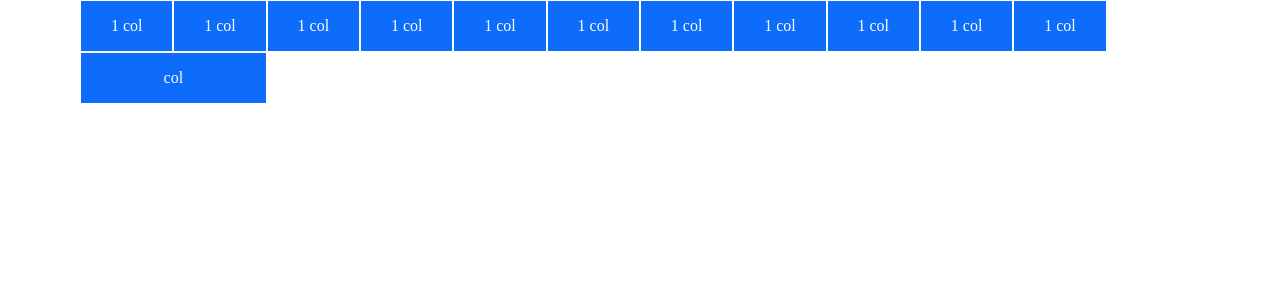
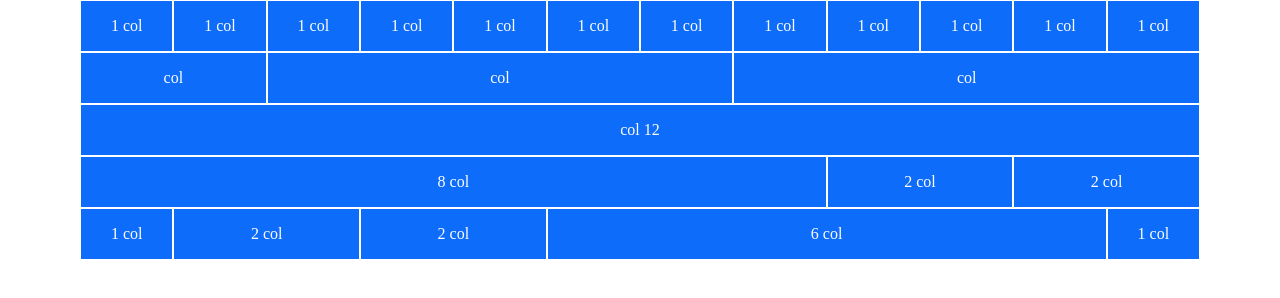
Before and after one commit to Ericson-Manalo/html-css-12bool, a plain HTML site: page index.html in a window 1280 px wide. Drawn offline with Linux system fonts and the light colour scheme.

Commit message:
made the fourth row

```diff
--- a/css/style.css
+++ b/css/style.css
@@ -22,7 +22,6 @@
     text-align: center;
     flex: 0 0 auto;
 }
-
 
 .col-1{
     flex-basis: calc((100% / 12) * 1);
@@ -83,3 +82,9 @@
     flex-basis: calc((100% / 12) * 12);
     max-width: calc((100% / 12) * 12);
 }
+
+.col{
+    flex-grow: 1;
+    flex-basis: 0;
+    max-width: 100%;
+}
--- a/index.html
+++ b/index.html
@@ -10,7 +10,12 @@
 </head>
 <body>
     <div class="container">
+
+        <!-- first row -->
         <div class="row">
+            <div class="col-1">
+                1 col
+            </div>
             <div class="col-1">
                 1 col
             </div>
@@ -46,11 +51,56 @@
             </div>
         </div>
 
+        <!-- second row -->
         <div class="row">
             <div class="col-2">
                 col
             </div>
+            <div class="col">
+                col
+            </div>
+            <div class="col">
+                col
+            </div>
+        </div>
 
+        <!-- third row -->
+        <div class="row">
+            <div class="col-12">
+                col 12
+            </div>
+        </div>
+
+        <!-- fourth row -->
+        <div class="row">
+            <div class="col-8">
+                8 col
+            </div>
+            <div class="col-2">
+                2 col
+            </div>
+            <div class="col-2">
+                2 col
+            </div>
+        </div>
+
+        <!-- fifth row -->
+        <div class="row">
+            <div class="col-1">
+                1 col
+            </div>
+            <div class="col-2">
+                2 col
+            </div>
+            <div class="col-2">
+                2 col
+            </div>
+            <div class="col-6">
+                6 col
+            </div>
+            <div class="col-1">
+                1 col
+            </div>
         </div>
     </div>
 </body>
```
